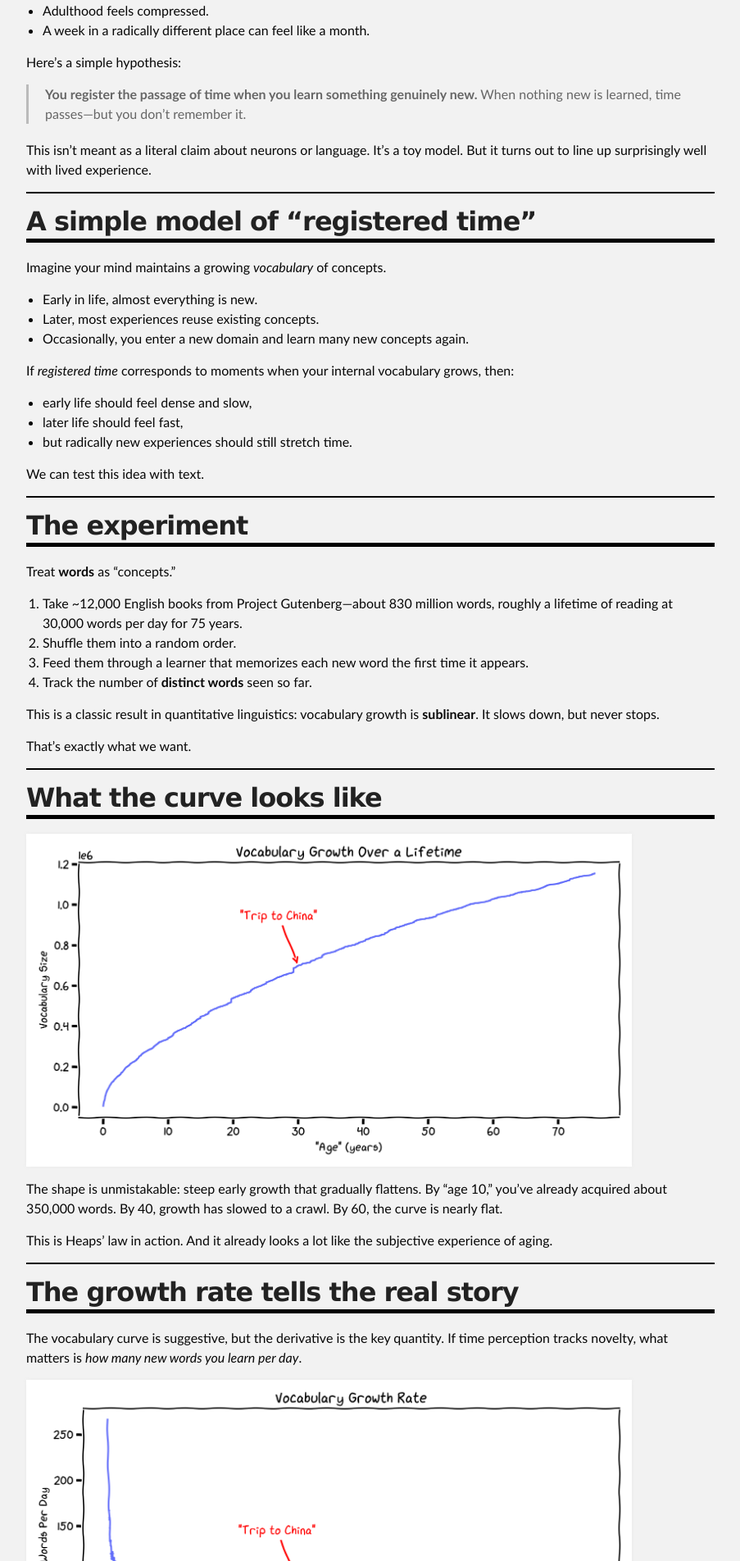
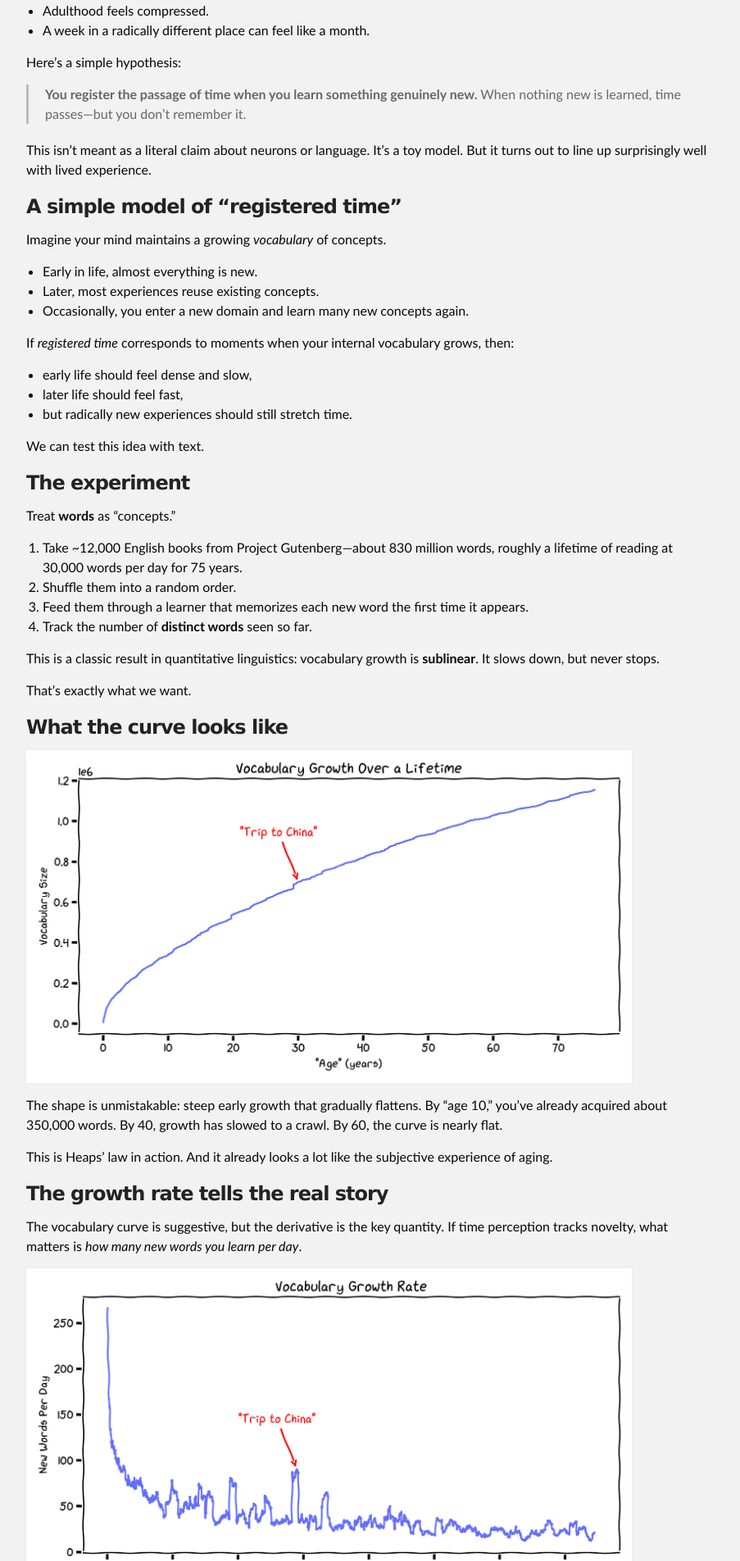
Before and after one commit to marcpickett1/marcpickett1.github.io, a Jekyll site: the page built from _posts/2026-02-25-Why-Time-Speeds-Up-as-You-Get-Older.md, in a window 1280 px wide. Shown: the part 452-2356 px from the top of the page at 82% size, without its empty margins (188-1091 px from the left). Built offline with Jekyll 4.4.1, drawn with Linux system fonts in a browser that asks for light colours; comment, search, counter and statistics services are not loaded.

Commit message:
Push it good.

```diff
--- a/_posts/2026-02-25-Why-Time-Speeds-Up-as-You-Get-Older.md
+++ b/_posts/2026-02-25-Why-Time-Speeds-Up-as-You-Get-Older.md
@@ -22,9 +22,9 @@
 This isn't meant as a literal claim about neurons or language.
 It's a toy model. But it turns out to line up surprisingly well with lived experience.
 
----
 
-## A simple model of "registered time"
+
+### A simple model of "registered time"
 
 Imagine your mind maintains a growing *vocabulary* of concepts.
 
@@ -40,9 +40,9 @@
 
 We can test this idea with text.
 
----
 
-## The experiment
+
+### The experiment
 
 Treat **words** as "concepts."
 
@@ -55,9 +55,9 @@
 
 That's exactly what we want.
 
----
 
-## What the curve looks like
+
+### What the curve looks like
 
 ![Vocabulary Growth Over a Lifetime]({{site.url}}/assets/curriculum/vocab_growth.png)
 
@@ -65,9 +65,9 @@
 
 This is Heaps' law in action. And it already looks a lot like the subjective experience of aging.
 
----
 
-## The growth rate tells the real story
+
+### The growth rate tells the real story
 
 The vocabulary curve is suggestive, but the derivative is the key quantity. If time perception tracks novelty, what matters is *how many new words you learn per day*.
 
@@ -77,9 +77,9 @@
 
 Notice the **lumps**. The growth rate isn't a smooth decay. There are bursts—sudden spikes where vocabulary shoots up. Those correspond to encountering a new author, genre, or domain. In other words: **out-of-distribution inputs**. We'll come back to this.
 
----
 
-## What does a year feel like?
+
+### What does a year feel like?
 
 Here's the punchline. If it takes you N days to learn 100 new concepts, and those learning events are what you *remember*, then N is a rough measure of how compressed time has become. It's how many calendar days it takes to accumulate what used to be a single day's worth of novelty.
 
@@ -95,9 +95,9 @@
 
 Remember what a school quarter felt like at age 10? About three months, crammed with events. That's roughly what a *year* feels like at 60—the same number of learning events, stretched over four times as many calendar days.
 
----
 
-## China vs. your normal life
+
+### China vs. your normal life
 
 The lumps in the growth rate curve make a striking real-world prediction.
 
@@ -122,9 +122,8 @@
 
 > **7 days in a radically different place can feel like a month of normal life.**
 
----
 
-## Aging through this lens
+### Aging through this lens
 
 This model suggests a simple picture:
 
@@ -135,9 +134,9 @@
 Time doesn't feel fast because "nothing happens."
 It feels fast because **nothing new is learned**.
 
----
 
-## What this is (and isn't)
+
+### What this is (and isn't)
 
 This is not a claim that:
 
@@ -153,9 +152,9 @@
 
 No metaphysics required.
 
----
 
-## The takeaway
+
+### The takeaway
 
 > **You experience time in proportion to how much you learn.**
 
```
Also changed, not shown: xblog.md (+26 -27 lines), 1 other file.
